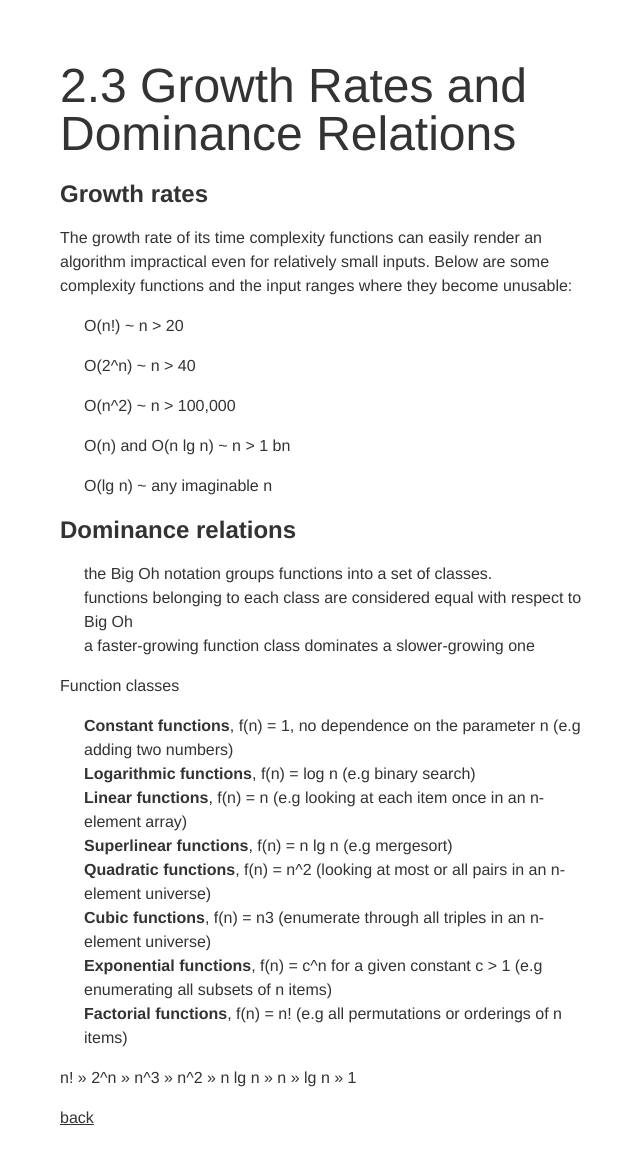
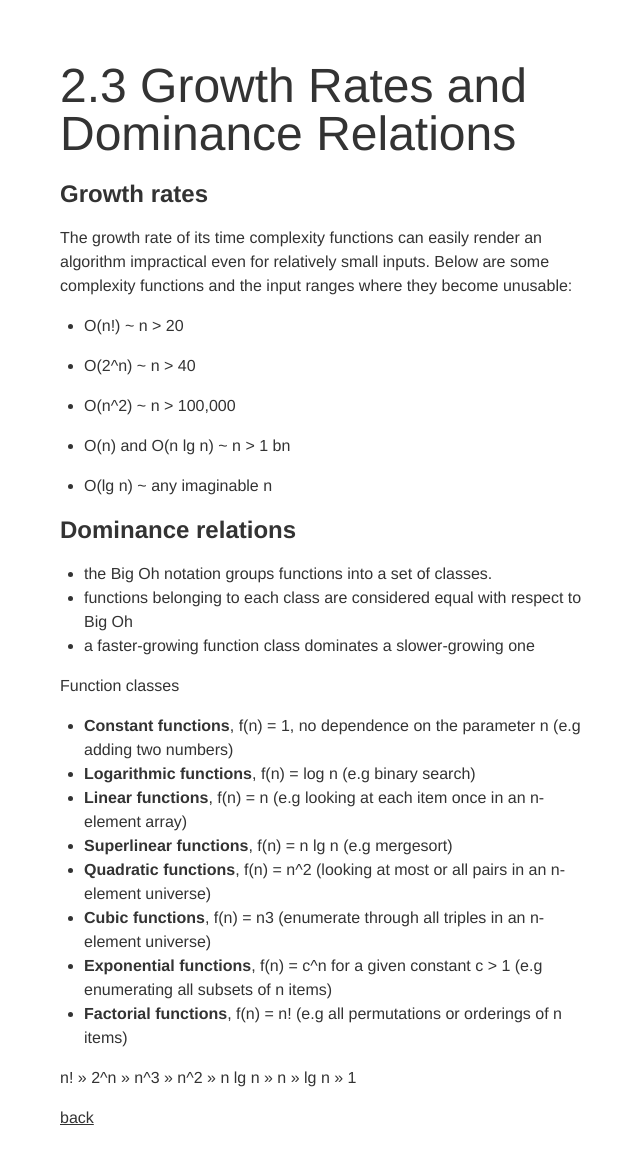
Before and after one commit to csabapalfi/algorithm-design-manual, a Jekyll site: the page built from _posts/2013-01-20-2.3-dominance_relations.md, in a window 1280 px wide. Shown: the whole page, without its empty margins (100-740 px from the left). Built offline with Jekyll 4.4.1, drawn with Linux system fonts in a browser that asks for light colours.

Commit message:
added back list bullets

```diff
--- a/css/style.css
+++ b/css/style.css
@@ -33,7 +33,6 @@ a:visited {
 }
 
 ul {
-    list-style: none;
     padding: 0;
     margin: 0;
 }
```
